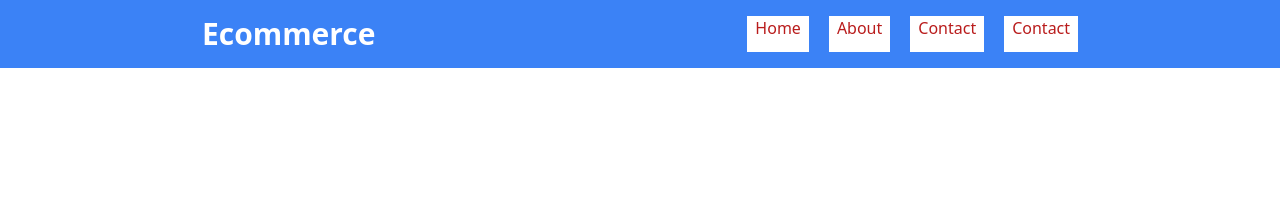
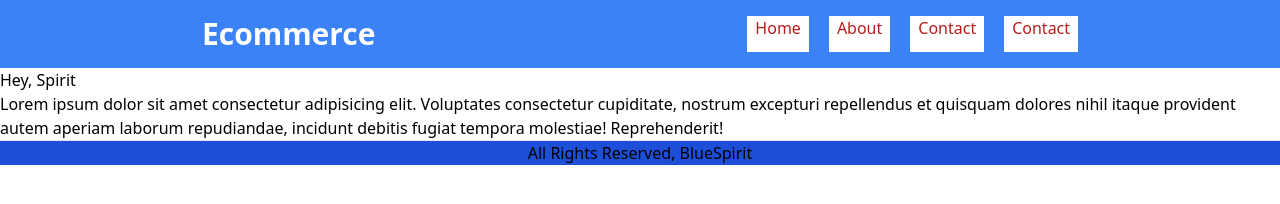
Before and after one commit to BlueWalkerz/website-tut, a plain HTML site: page index.html in a window 1280 px wide. Drawn offline with nearby package versions, Linux system fonts and the light colour scheme.

Commit message:
Version 17Mar - 1: Done Changes

```diff
--- a/index.html
+++ b/index.html
@@ -19,5 +19,10 @@
         </ul>
     </nav>
 
+    <h3>Hey, Spirit</h3>
+    <p>Lorem ipsum dolor sit amet consectetur adipisicing elit. Voluptates consectetur cupiditate, nostrum excepturi repellendus et quisquam dolores nihil itaque provident autem aperiam laborum repudiandae, incidunt debitis fugiat tempora molestiae! Reprehenderit!</p>
+    <hr>
+    <div class="bg-blue-700 text-center">All Rights Reserved, BlueSpirit</div>
+
 </body>
 </html>
```
